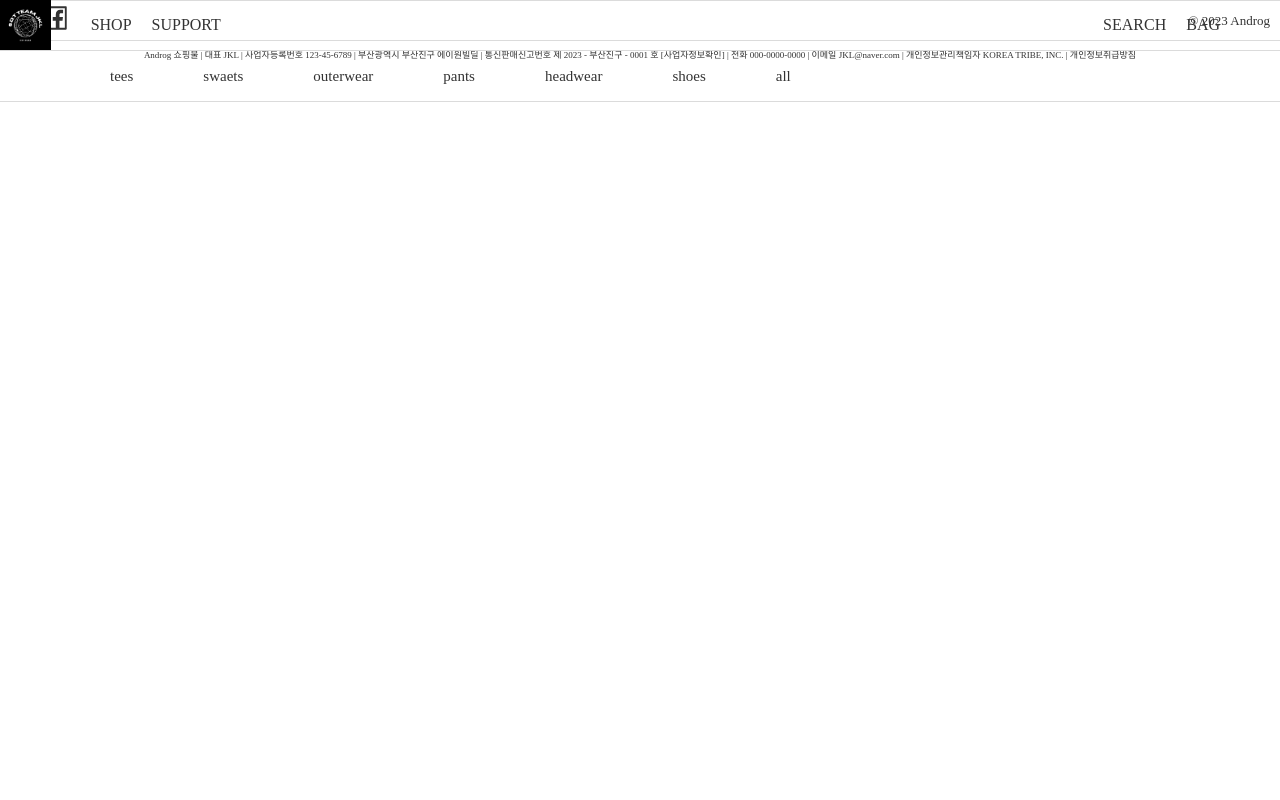
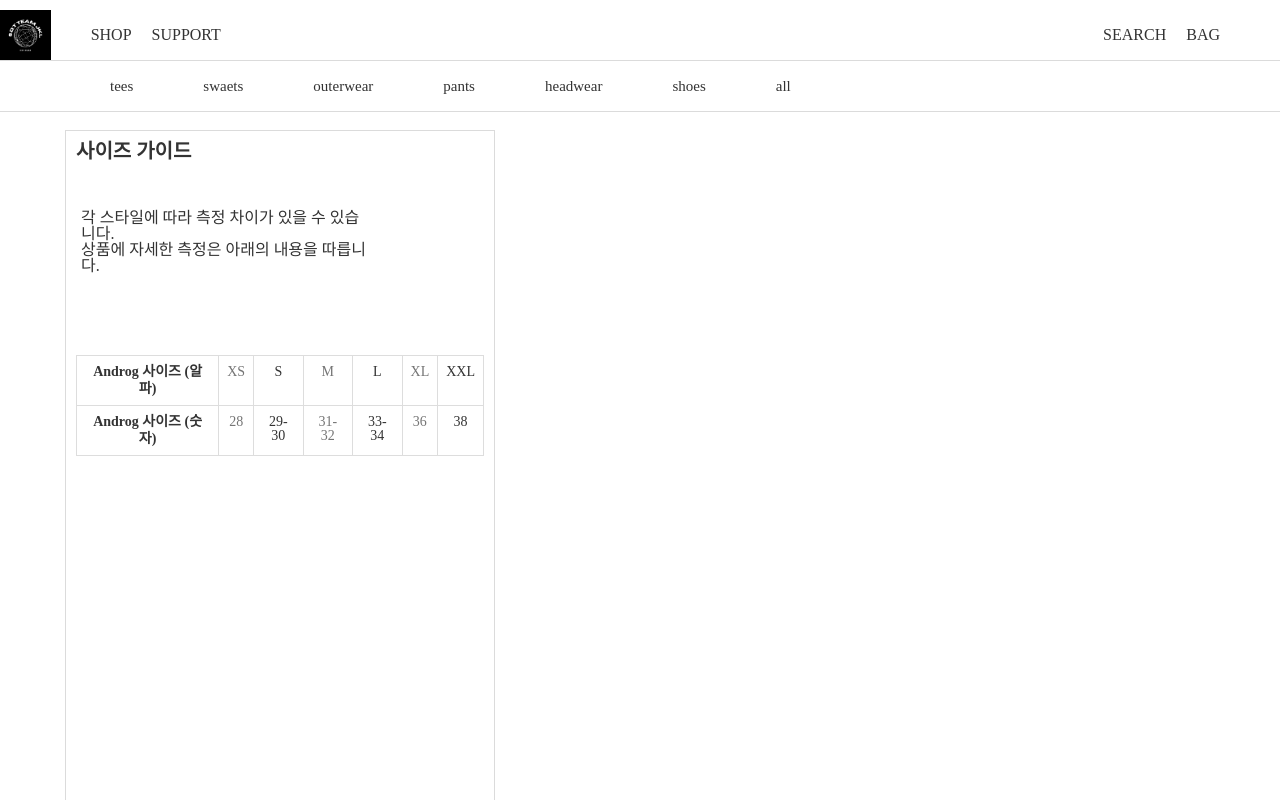
Before and after one commit to KORIT-JKL/androg-portfolio-app, a React (Create React App) app in the folder front_androg/: page /page/sizeguide in a window 1280 px wide. Shown: the top 800 px of the page. Built offline with nearby package versions, Linux system fonts and the light colour scheme.

Commit message:
feat: 문의 페이지 전체 구현 완료, 마이페이지 구현중

```diff
--- /dev/null
+++ b/front_androg/src/components/SupportUI/Information/Information.js
@@ -0,0 +1,44 @@
+/** @jsxImportSource @emotion/react */
+import { css } from "@emotion/react";
+import React from "react";
+
+const containerStyle = css`
+  margin: 20px 0;
+  padding: 20px;
+  border: 1px solid #ddd;
+  border-radius: 4px;
+`;
+
+const titleStyle = css`
+  font-size: 24px;
+  margin-bottom: 10px;
+`;
+
+const messageStyle = css`
+  font-size: 18px;
+  margin-bottom: 10px;
+`;
+
+const listItemStyle = css`
+  margin-left: 20px;
+  font-size: 16px;
+  margin-bottom: 5px;
+`;
+
+const Information = ({ title, message, listItems }) => {
+  return (
+    <div css={containerStyle}>
+      <h2 css={titleStyle}>{title}</h2>
+      <p css={messageStyle}>{message}</p>
+      <ul>
+        {listItems.map((item, index) => (
+          <li key={index} css={listItemStyle}>
+            {item}
+          </li>
+        ))}
+      </ul>
+    </div>
+  );
+};
+
+export default Information;
--- /dev/null
+++ b/front_androg/src/components/SupportUI/Table/SizeTable.js
@@ -0,0 +1,54 @@
+/** @jsxImportSource @emotion/react */
+import { css } from "@emotion/react";
+import React from "react";
+
+const tableStyle = css`
+  border-collapse: collapse;
+  font-size: 14px;
+  width: 100%;
+  td,
+  th {
+    border: 1px solid #ddd;
+    padding: 8px;
+    text-align: center;
+    &:first-of-type {
+      font-weight: bold;
+      line-height: 16.5px;
+    }
+    &:nth-of-type(2n) {
+      color: #757575;
+    }
+  }
+  th {
+    background-color: #f2f2f2;
+    font-weight: normal;
+  }
+`;
+
+const SizeTable = () => {
+  return (
+    <table css={tableStyle}>
+      <tbody>
+        <tr>
+          <td>Androg 사이즈 (알파)</td>
+          <td>XS</td>
+          <td>S</td>
+          <td>M</td>
+          <td>L</td>
+          <td>XL</td>
+          <td>XXL</td>
+        </tr>
+        <tr>
+          <td>Androg 사이즈 (숫자)</td>
+          <td>28</td>
+          <td>29-30</td>
+          <td>31-32</td>
+          <td>33-34</td>
+          <td>36</td>
+          <td>38</td>
+        </tr>
+      </tbody>
+    </table>
+  );
+};
+export default SizeTable;
--- a/front_androg/src/pages/Support/Legal/Legal.js
+++ b/front_androg/src/pages/Support/Legal/Legal.js
@@ -1,11 +1,52 @@
+/** @jsxImportSource @emotion/react */
+import { css } from "@emotion/react";
 import React from "react";
 import CommonHeader from "../../../components/commonHeader/CommonHeader";
 import CommonFooter from "../../../components/commonFooter/CommonFooter";
+import FAQItem from "./../../../components/SupportUI/Button/FAQItem";
+
+const container = css`
+  display: flex;
+  justify-content: space-between;
+  flex-direction: center;
+  align-items: center;
+  margin: 10px;
+  padding: 120px 0px 0px 50px;
+  width: 1000px;
+  height: 1000px;
+`;
+
+const header = css`
+  padding-bottom: 40px;
+  width: 320px;
+  height: 64px;
+  font-size: 20px;
+  font-weight: 600;
+`;
+
+const orderContent = css`
+  border: 1px solid #dbdbdb;
+  padding: 10px;
+  margin: 5px;
+  width: 430px;
+  height: 100%;
+`;
 
 const Legal = () => {
   return (
     <>
       <CommonHeader />
+      <main css={container}>
+        <div css={orderContent}>
+          <header css={header}>
+            <h1>LEGAL</h1>
+          </header>
+          <div>
+            <FAQItem question="이용약관" />
+            <FAQItem question="개인정보 보호정책" />
+          </div>
+        </div>
+      </main>
       <CommonFooter />
     </>
   );
--- a/front_androg/src/pages/Support/Shipping/Shipping.js
+++ b/front_androg/src/pages/Support/Shipping/Shipping.js
@@ -3,11 +3,67 @@ import { css } from "@emotion/react";
 import React from "react";
 import CommonHeader from "../../../components/commonHeader/CommonHeader";
 import CommonFooter from "../../../components/commonFooter/CommonFooter";
+import Information from "../../../components/SupportUI/Information/Information";
+
+const container = css`
+  display: flex;
+  justify-content: space-between;
+  flex-direction: center;
+  align-items: center;
+  margin: 10px;
+  padding: 120px 0px 0px 50px;
+  width: 1000px;
+  height: 1000px;
+`;
+
+const header = css`
+  padding-bottom: 40px;
+  width: 320px;
+  height: 64px;
+  font-size: 20px;
+  font-weight: 600;
+`;
+
+const orderContent = css`
+  border: 1px solid #dbdbdb;
+  padding: 10px;
+  margin: 5px;
+  width: 430px;
+  height: 100%;
+`;
+
+const returnContent = css`
+  border: 1px solid #dbdbdb;
+  padding: 10px;
+  margin: 5px;
+  width: 430px;
+  height: 100%;
+`;
 
 const Shipping = () => {
   return (
     <>
       <CommonHeader />
+      <main css={container}>
+        <div css={orderContent}>
+          <header css={header}>
+            <h1>주문 및 배송 정보</h1>
+          </header>
+          <Information
+            title="배송안내"
+            message="주문 폭주로 인해 배송이 지연될 수 있는 점 참고 부탁드립니다."
+            listItems={[
+              "평소보다 3-5일 정도 소요 예정입니다.",
+              "최대한 빨리 출고할 수 있도록 노력하겠습니다.",
+            ]}
+          />
+        </div>
+        <div css={returnContent}>
+          <header css={header}>
+            <h1>반품 및 환불 규정</h1>
+          </header>
+        </div>
+      </main>
       <CommonFooter />
     </>
   );
--- a/front_androg/src/pages/Support/SizeGuide/SizeGuide.js
+++ b/front_androg/src/pages/Support/SizeGuide/SizeGuide.js
@@ -3,11 +3,59 @@ import { css } from "@emotion/react";
 import React from "react";
 import CommonHeader from "../../../components/commonHeader/CommonHeader";
 import CommonFooter from "../../../components/commonFooter/CommonFooter";
+import SizeTable from "./../../../components/SupportUI/Table/SizeTable";
+
+const container = css`
+  display: flex;
+  justify-content: space-between;
+  flex-direction: center;
+  align-items: center;
+  margin: 10px;
+  padding: 120px 0px 0px 50px;
+  width: 1000px;
+  height: 1000px;
+`;
+
+const header = css`
+  padding-bottom: 40px;
+  width: 320px;
+  height: 64px;
+  font-size: 20px;
+  font-weight: 600;
+`;
+
+const orderContent = css`
+  border: 1px solid #dbdbdb;
+  padding: 10px;
+  margin: 5px;
+  width: 430px;
+  height: 100%;
+`;
+
+const contentText = css`
+  padding: 5px;
+  width: 300px;
+  height: 150px;
+`;
 
 const SizeGuide = () => {
   return (
     <>
       <CommonHeader />
+      <main css={container}>
+        <div css={orderContent}>
+          <header css={header}>
+            <h1>사이즈 가이드</h1>
+          </header>
+          <div css={contentText}>
+            <p>
+              각 스타일에 따라 측정 차이가 있을 수 있습니다. <br />
+              상품에 자세한 측정은 아래의 내용을 따릅니다.
+            </p>
+          </div>
+          <SizeTable />
+        </div>
+      </main>
       <CommonFooter />
     </>
   );
--- a/front_androg/src/styles/Global/reset.js
+++ b/front_androg/src/styles/Global/reset.js
@@ -123,6 +123,7 @@ export const Reset = css`
         border-radius: 10px;
         padding: 10px;
         overflow: hidden; */
+    position: relative;
     height: auto;
   }
   ol,
```
Also changed, not shown: front_androg/src/pages/MyPage/MyPage.js (added, +7 -0 lines).
